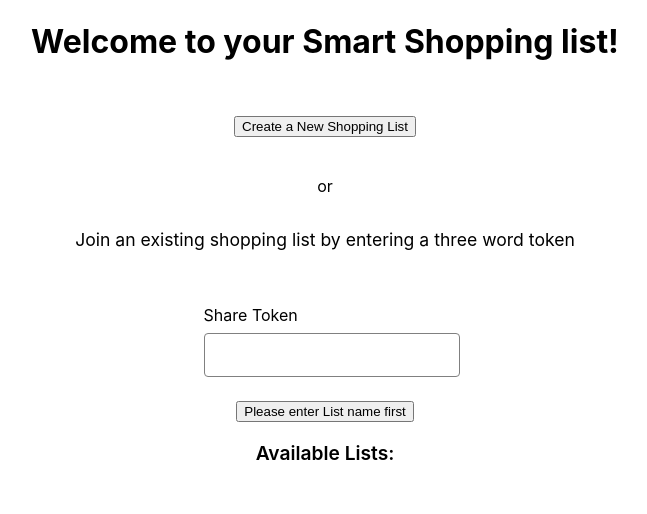
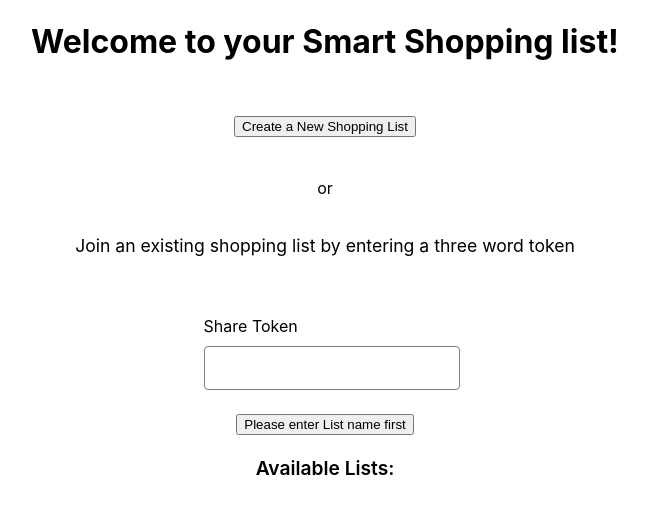
Before and after one commit to the-collab-lab/tcl-11-smart-shopping-list, a React (Create React App) app: page / in a window 1280 px wide. Shown: the top 514 px of the page, without its empty margins (315-962 px from the left). Built offline with nearby package versions, Linux system fonts and the light colour scheme.

Commit message:
Added some basic default typography styles
Co-Authored-By: Volha Hancharova <44907238+daredtech@users.noreply.github.com>

```diff
--- a/src/index.css
+++ b/src/index.css
@@ -5,6 +5,8 @@ body {
     sans-serif;
   -webkit-font-smoothing: antialiased;
   -moz-osx-font-smoothing: grayscale;
+  font-size: 16px;
+  line-height: 1.5;
 }
 
 code {
```
